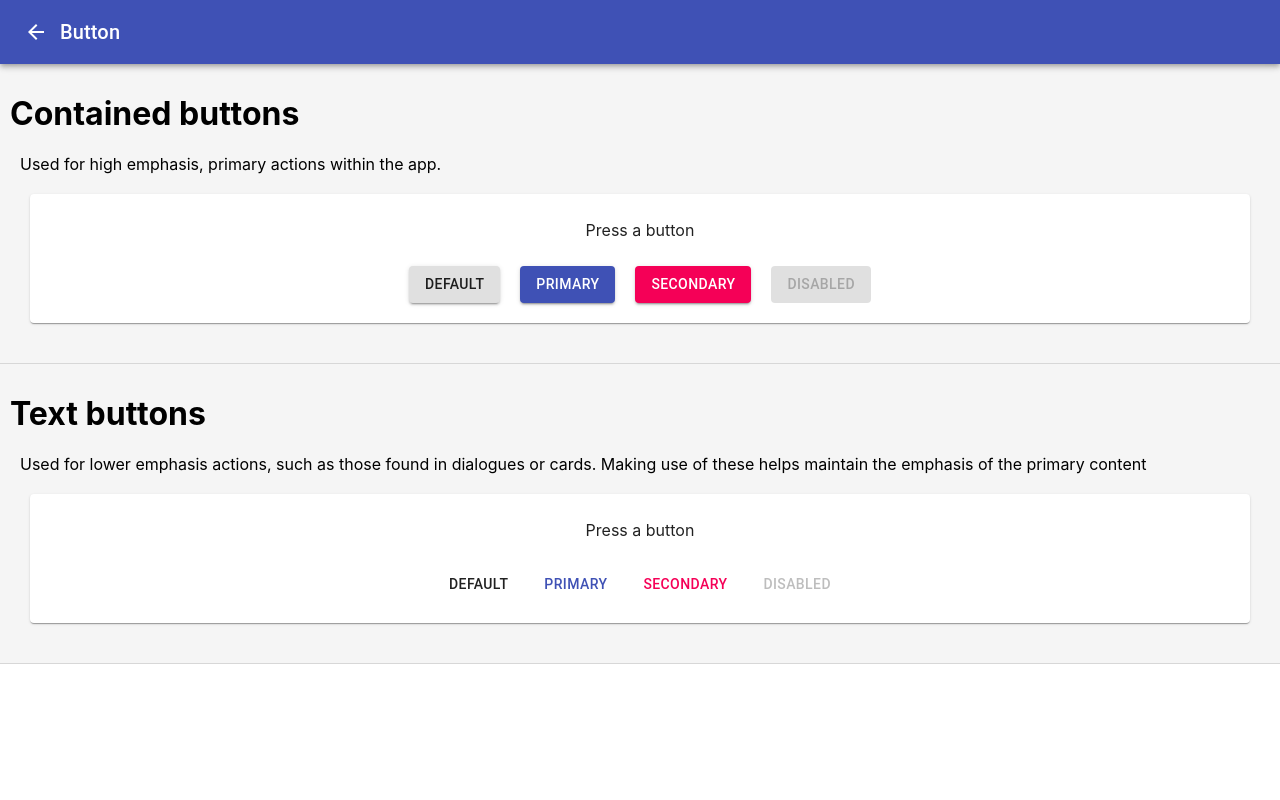
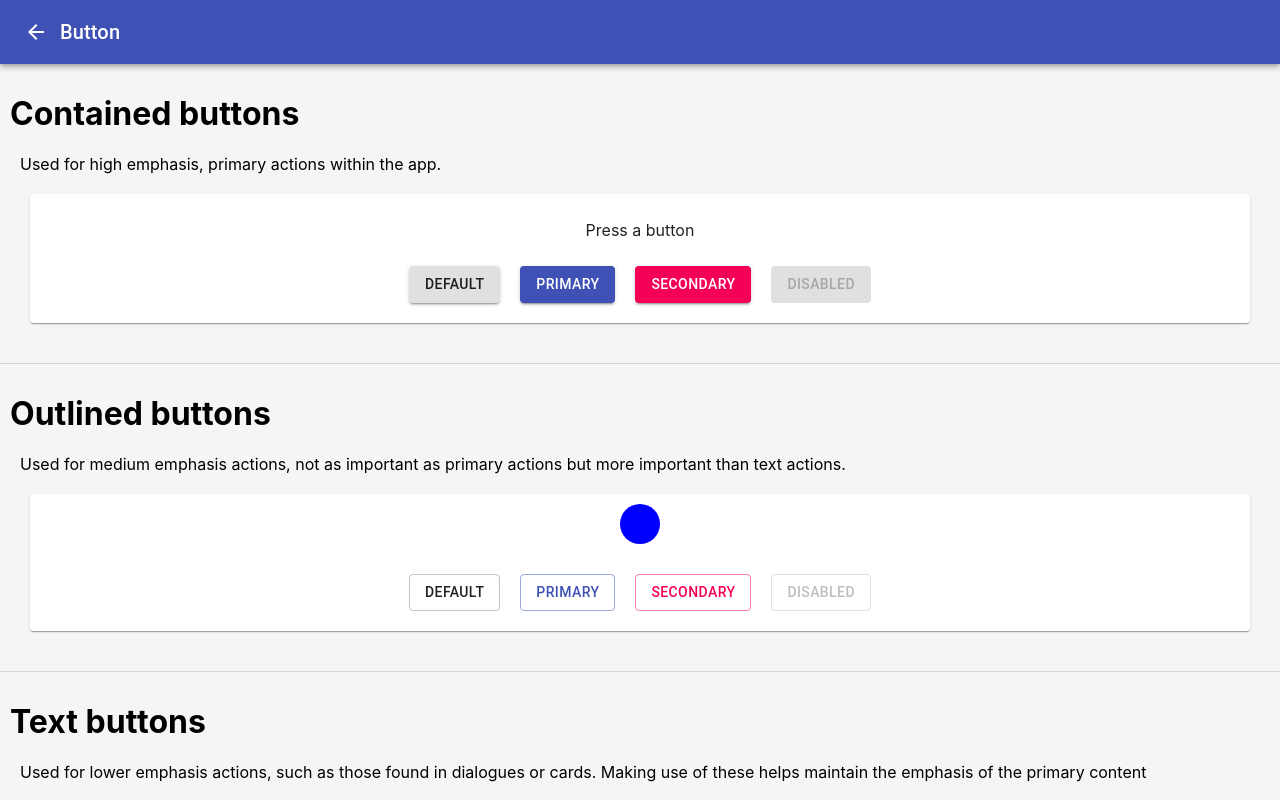
Before and after one commit to LetTheWookieWin92/7_materialui, a React (Create React App) app: page / in a window 1280 px wide. Both pictures are taken after a click on the button "BUTTON". Shown: the top 800 px of the page. Built offline with nearby package versions, Linux system fonts and the light colour scheme.

Commit message:
outlined button done

```diff
--- a/src/components/examples/buttonExample.jsx
+++ b/src/components/examples/buttonExample.jsx
@@ -1,10 +1,11 @@
 import React, { Component } from "react";
 import ExampleSection from "./exampleSection";
 import { withStyles } from "@material-ui/styles";
+import { Button } from "@material-ui/core";
+import { Box } from "@material-ui/core";
 
 //Style
 import "../../style/example.css";
-import { Button } from "@material-ui/core";
 
 const useStyles = theme => ({
 	buttonSpacing: {
@@ -12,11 +13,10 @@ const useStyles = theme => ({
 	}
 });
 
+//Text button example
 const textButtonDescriptors = ["great", "good", "fine", "bad", "awful"];
 const textButtonConnector = ["are", "aren't"];
 const textButtonSubjects = ["Apples", "Carrots", "Blueberries"];
-
-
 
 class ButtonExample extends Component {
 	state = {
@@ -24,9 +24,11 @@ class ButtonExample extends Component {
 		containedButtonPresses: 1,
 		containedButtonType: "none",
 
+		outlinedButtonColour: "Blue",
+
 		textButtonText: "Press a button",
 		textButtonTextState: [0,0,0]
- }
+ 	}
 
 	containedButtonPressed(button) {
 		if(button === this.state.containedButtonType)
@@ -44,6 +46,11 @@ class ButtonExample extends Component {
 		}
 	}
 
+	outlinedButtonPressed(button) {
+		let outlinedButtonColour = button;
+		this.setState({outlinedButtonColour});
+	}
+
 	textButtonPressed(button) {
 
 		let textButtonTextState = this.state.textButtonTextState;
@@ -51,21 +58,23 @@ class ButtonExample extends Component {
 
 		if(button === "Default")
 		{
-			textButtonTextState[0] = (textButtonTextState[0] == 2) ? 0 : ++textButtonTextState[0];
+			textButtonTextState[0] = (textButtonTextState[0] === 2) ? 0 : ++textButtonTextState[0];
 		}
 		else if(button === "Primary")
 		{
-			textButtonTextState[1] = (textButtonTextState[1] == 1) ? 0 : ++textButtonTextState[1];
+			textButtonTextState[1] = (textButtonTextState[1] === 1) ? 0 : ++textButtonTextState[1];
 		}
 		else
 		{
-			textButtonTextState[2] = (textButtonTextState[2] == 4) ? 0 : ++textButtonTextState[2];
+			textButtonTextState[2] = (textButtonTextState[2] === 4) ? 0 : ++textButtonTextState[2];
 		}
 
 		textButtonText = textButtonSubjects[textButtonTextState[0]] + " " + textButtonConnector[textButtonTextState[1]] + " " + textButtonDescriptors[textButtonTextState[2]];
 
 		this.setState({textButtonText, textButtonTextState});
 	}
+
+
 
 	render() {
 		const { classes } = this.props;
@@ -79,6 +88,17 @@ class ButtonExample extends Component {
 						<Button variant="contained" className={classes.buttonSpacing} onClick={ () => this.containedButtonPressed("Primary")} color="primary">Primary</Button>
 						<Button variant="contained" className={classes.buttonSpacing} onClick={ () => this.containedButtonPressed("Secondary")} color="secondary">Secondary</Button>
 						<Button variant="contained" className={classes.buttonSpacing} onClick={ () => this.containedButtonPressed("Disabled")} disabled>Disabled</Button>
+					</React.Fragment>
+
+				}/>
+				<ExampleSection title="Outlined buttons" description="Used for medium emphasis actions, not as important as primary actions but more important than text actions." content=
+				{
+					<React.Fragment>
+						<Box margin="auto" borderRadius="50%" color="blue" bgcolor={this.state.outlinedButtonColour} width="40px" height="40px" marginBottom="20px"/>
+						<Button variant="outlined" className={classes.buttonSpacing} onClick={ () => this.outlinedButtonPressed("Blue")}>Default</Button>
+						<Button variant="outlined" className={classes.buttonSpacing} onClick={ () => this.outlinedButtonPressed("Green")} color="primary">Primary</Button>
+						<Button variant="outlined" className={classes.buttonSpacing} onClick={ () => this.outlinedButtonPressed("Red")} color="secondary">Secondary</Button>
+						<Button variant="outlined" className={classes.buttonSpacing} onClick={ () => this.outlinedButtonPressed("Disabled")} disabled>Disabled</Button>
 					</React.Fragment>
 
 				}/>
```
